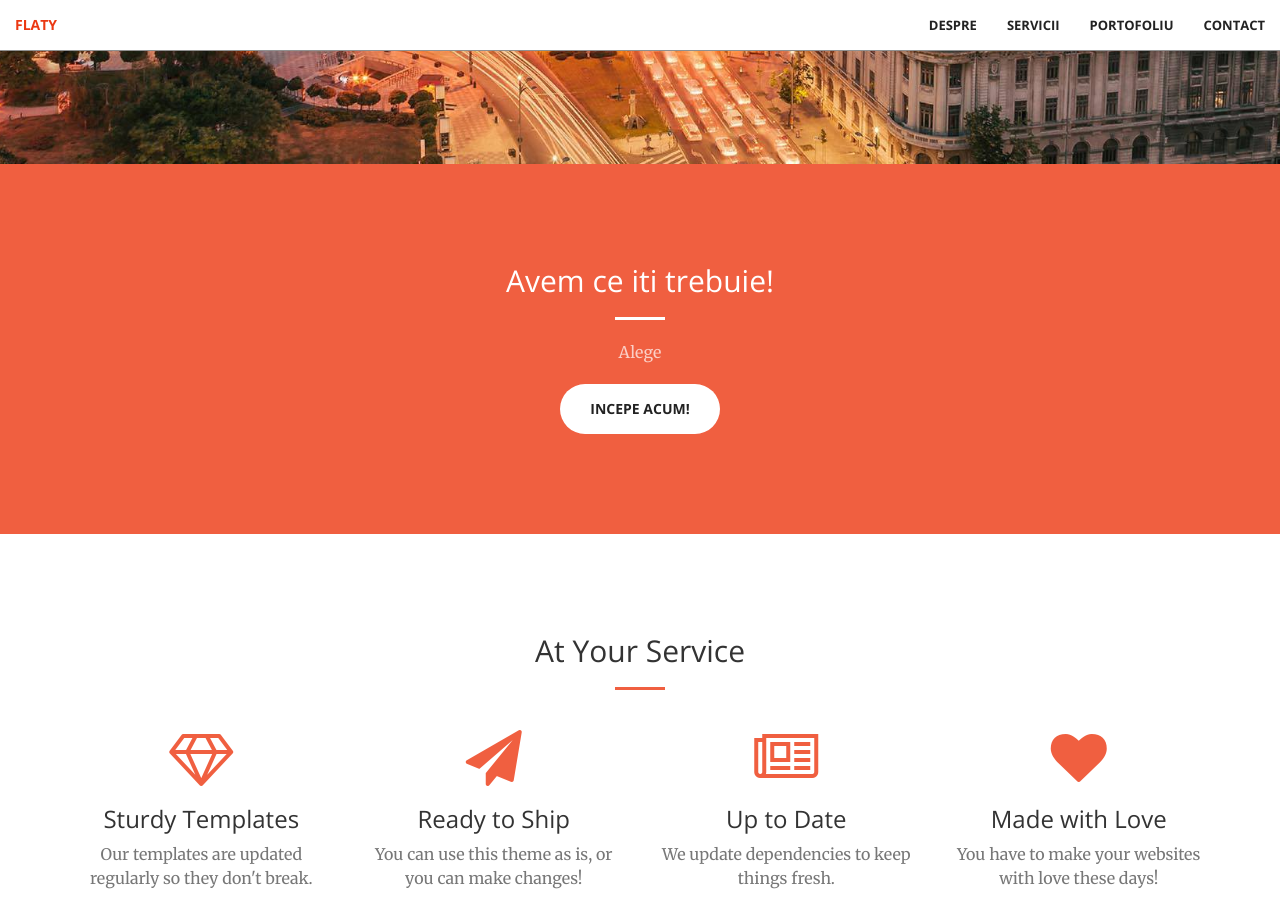
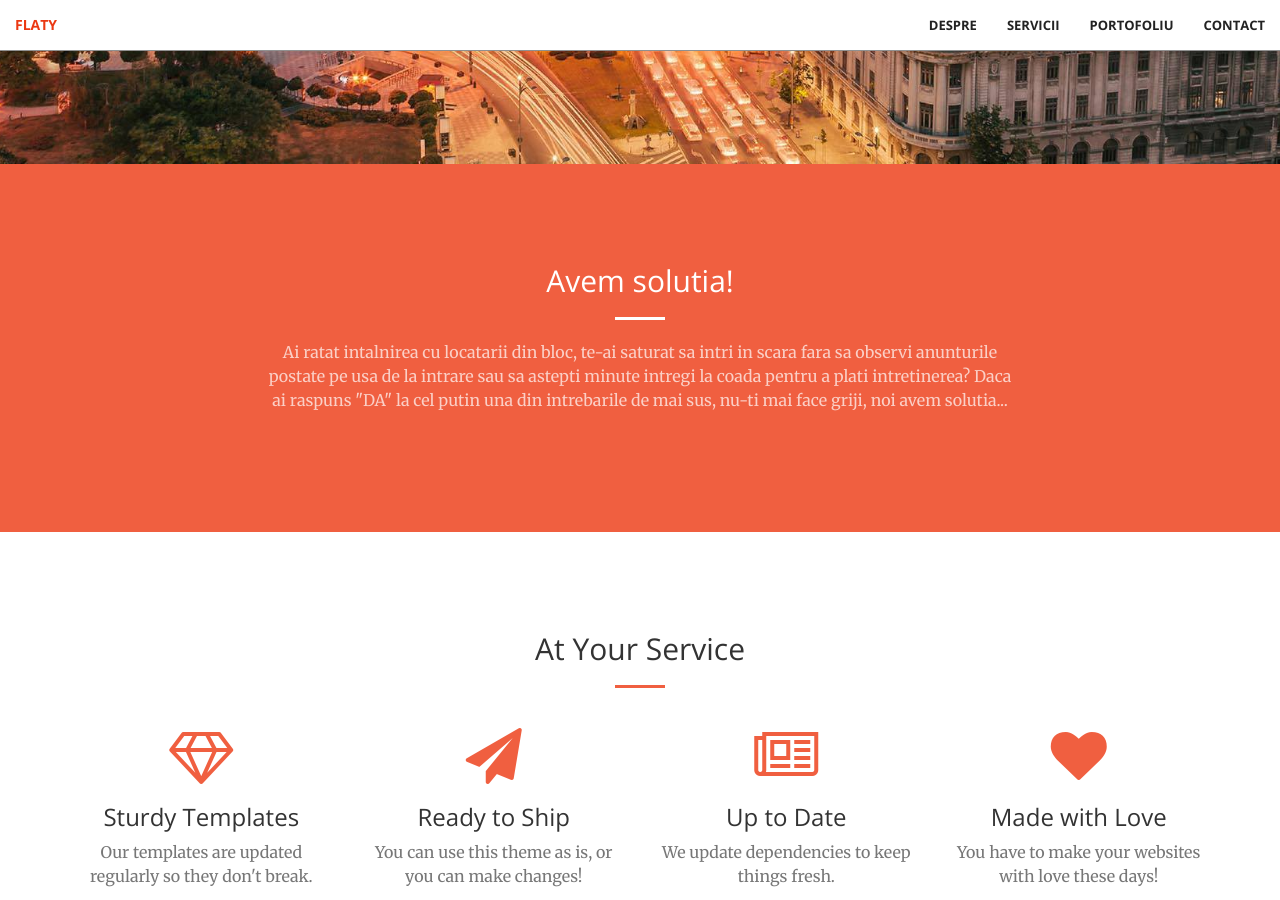
Before and after one commit to rptoma/Flaty-landing-page-2, a Jekyll site: the page built from index.html, in a window 1280 px wide and 900 px high, scrolled down 736 px. Built offline with Jekyll 4.4.1, drawn with Linux system fonts in a browser that asks for light colours.

Commit message:
Updated '_includes/call-to-action.html' via CloudCannon

```diff
--- a/_includes/call-to-action.html
+++ b/_includes/call-to-action.html
@@ -2,10 +2,10 @@
     <div class="container">
         <div class="row">
             <div class="col-lg-8 col-lg-offset-2 text-center">
-                <h2 class="section-heading">Avem ce iti trebuie!</h2>
+                <h2 class="section-heading">Avem solutia!</h2>
                 <hr class="light">
-                <p class="text-faded">Alege </p>
-                <a href="#" class="btn btn-default btn-xl">Incepe acum!</a>
+                <p class="text-faded">Ai ratat intalnirea cu locatarii din bloc, te-ai saturat sa intri in scara fara sa observi anunturile postate pe usa de la intrare sau sa astepti minute intregi la coada pentru a plati intretinerea?
+                Daca ai raspuns "DA" la cel putin una din intrebarile de mai sus, nu-ti mai face griji, noi avem solutia...</p>
             </div>
         </div>
     </div>
```
